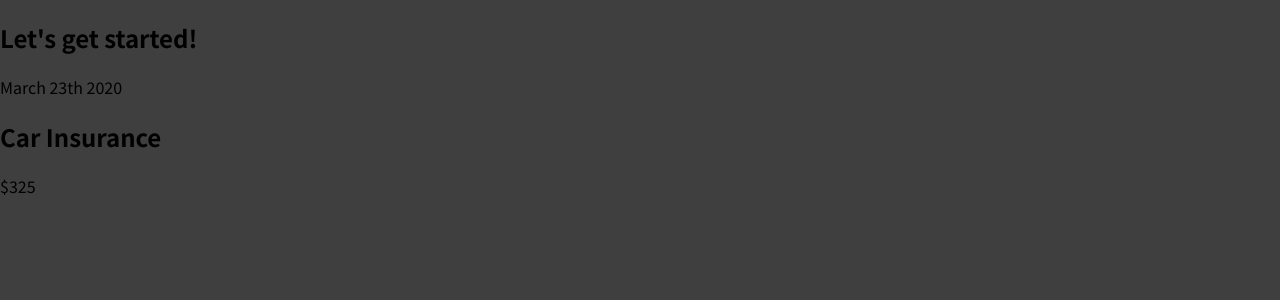
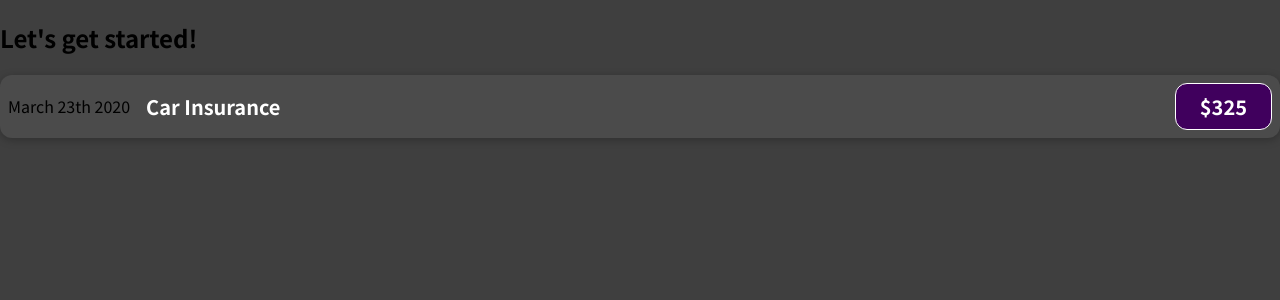
Before and after one commit to AhmadRaza9/react-practice, a JavaScript app: page / in a window 1280 px wide. Shown: the top 300 px of the page. Built offline with nearby package versions, Linux system fonts and the light colour scheme.

Commit message:
adding some basic styling

```diff
--- a/src/components/ExpenseItem.css
+++ b/src/components/ExpenseItem.css
@@ -0,0 +1,66 @@
+.expenses{
+    padding: 1rem;
+    background-color: rgb(31,31,31);
+    margin: 2rem auto;
+    width: 50rem;
+    max-width: 95%;
+}
+
+.expense-item {
+    display: flex;
+    justify-content: space-between;
+    align-items: center;
+    box-shadow: 0 2px 8px rgba(0, 0, 0, 0.25);
+    padding: 0.5rem;
+    margin: 1rem 0;
+    border-radius: 12px;
+    background-color: #4b4b4b;
+}
+
+.expense-item__description {
+    display: flex;
+    flex-direction: column;
+    gap: 1rem;
+    align-items: flex-end;
+    flex-flow: column-reverse;
+    justify-content: flex-start;
+    flex: 1;
+}
+
+
+
+.expense-item h2 {
+    color: #3a3a3a;
+    font-size: 1rem;
+    flex: 1;
+    margin: 0 1rem;
+    color: white;
+}
+
+.expense-item__price {
+    font-size: 1rem;
+    font-weight: bold;
+    color: white;
+    background-color: #40005d;
+    border: 1px solid white;
+    padding: 0.5rem;
+    border-radius: 12px;
+}
+
+@media (min-width: 580px) {
+    .expense-item__description {
+        flex-direction: row;
+        align-items: center;
+        justify-content: flex-start;
+        flex: 1;
+    }
+
+    .expense-item__description h2 {
+        font-size: 1.25rem;
+    }
+
+    .expense-item__price {
+        font-size: 1.25rem;
+        padding: 0.5rem 1.5rem;
+    }
+}
--- a/src/components/ExpenseItem.js
+++ b/src/components/ExpenseItem.js
@@ -1,14 +1,15 @@
-function ExpenseItem(){
-    return (
-        <div>
-            <div>March 23th 2020</div>
-            <div>
-                <h2>Car Insurance</h2>
-                <div>$325</div>
-            </div>
-        </div>
+import "./ExpenseItem.css";
 
-    )
+function ExpenseItem() {
+  return (
+    <div className="expense-item">
+      <div>March 23th 2020</div>
+      <div className="expense-item__description">
+        <h2>Car Insurance</h2>
+        <div className="expense-item__price">$325</div>
+      </div>
+    </div>
+  );
 }
 
 export default ExpenseItem;
```
